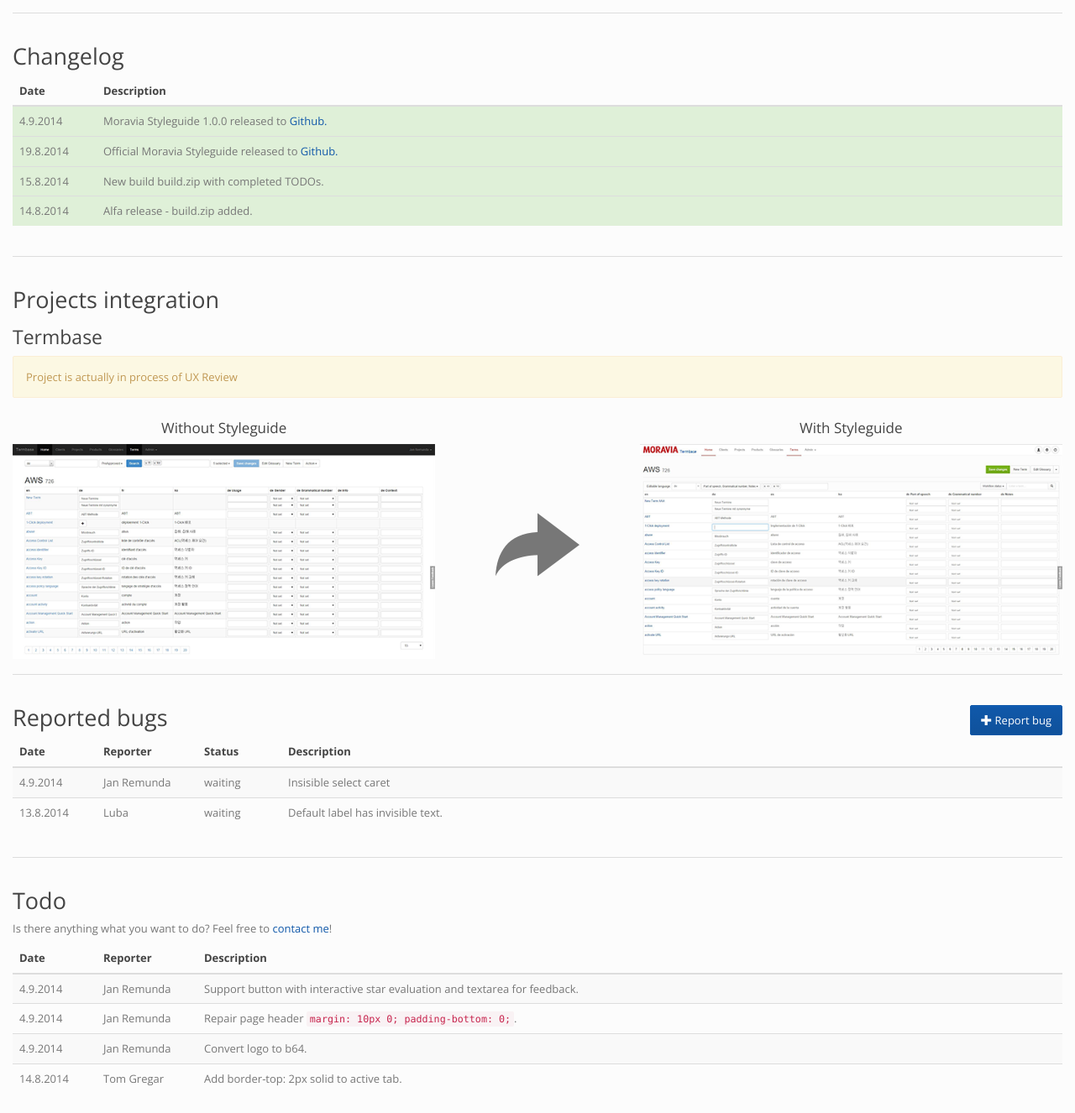
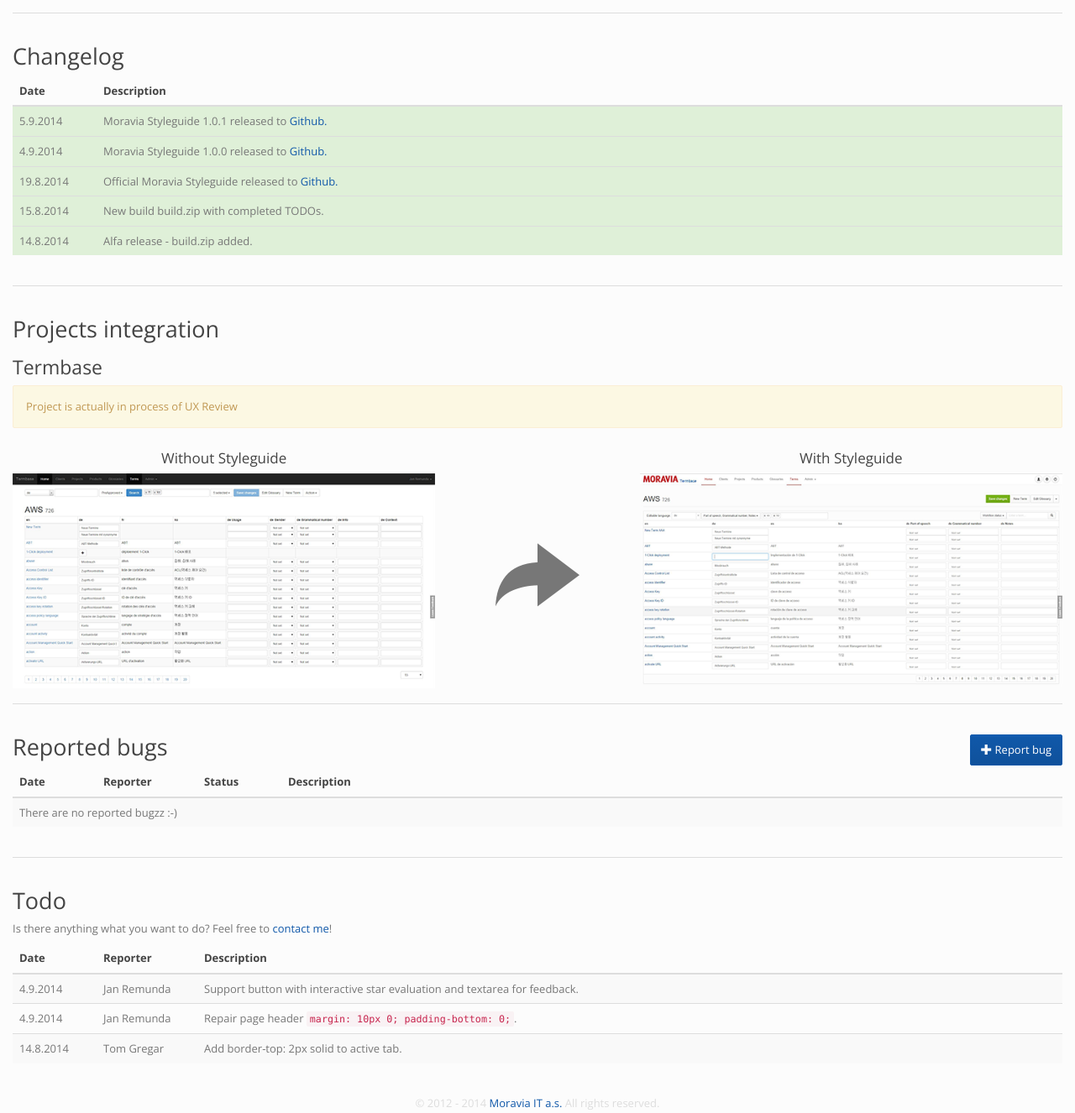
Before and after one commit to petrSiller/ux, a plain HTML site: page index.html in a window 1280 px wide. Shown: the part 463-1789 px from the top of the page at 84% size. Drawn offline with nearby package versions, Linux system fonts and the light colour scheme.

Commit message:
Release 1.0.1

```diff
--- a/index.html
+++ b/index.html
@@ -96,6 +96,10 @@
               </thead>
               <tbody>
                 <tr class="success">
+                  <td>5.9.2014</td>
+                  <td>Moravia Styleguide 1.0.1 released to <a href="http://moravia.github.io/ux/" title="Moravia Styleguide">Github.</td>
+                </tr>
+                <tr class="success">
                   <td>4.9.2014</td>
                   <td>Moravia Styleguide 1.0.0 released to <a href="http://moravia.github.io/ux/" title="Moravia Styleguide">Github.</td>
                 </tr>
@@ -163,22 +167,8 @@
               </thead>
               <tbody>
                 <tr>
-                  <td>4.9.2014</td>
-                  <td>Jan Remunda</td>
-                  <td>waiting</td>
-                  <td>Insisible select caret</td>
-                </tr>
-                <tr>
-                  <td>13.8.2014</td>
-                  <td>Luba</td>
-                  <td>waiting</td>
-                  <td>Default label has invisible text.</td>
-                </tr>
-                <!--
-                <tr>
                   <td colspan="4">There are no reported bugzz :-)</td>
                 </tr>
-                -->
               </tbody>
             </table>
           </div><!-- /example -->
@@ -210,11 +200,6 @@
                   <td>4.9.2014</td>
                   <td>Jan Remunda</td>
                   <td>Repair page header <code>margin: 10px 0; padding-bottom: 0;</code>.</td>
-                </tr>
-                <tr>
-                  <td>4.9.2014</td>
-                  <td>Jan Remunda</td>
-                  <td>Convert logo to b64.</td>
                 </tr>
                 <tr>
                   <td>14.8.2014</td>
```
